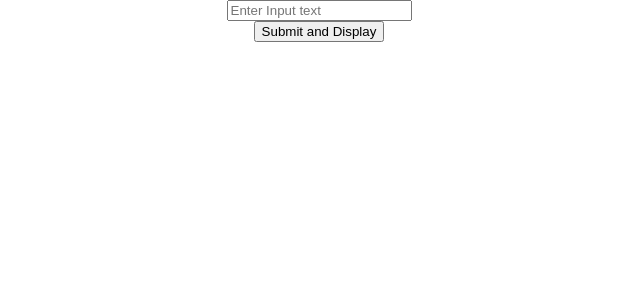
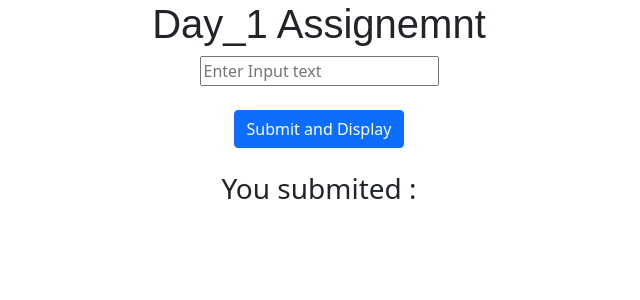
Before and after one commit to punamchandchavhan/react_training_code, a React (Create React App) app: page / in a window 1280 px wide. Shown: the top 300 px of the page, without its empty margins (321-961 px from the left). Built offline with nearby package versions, Linux system fonts and the light colour scheme.

Commit message:
modification done

```diff
--- a/package.json
+++ b/package.json
@@ -6,7 +6,9 @@
     "@testing-library/jest-dom": "^5.12.0",
     "@testing-library/react": "^11.2.6",
     "@testing-library/user-event": "^12.8.3",
+    "bootstrap": "^5.0.2",
     "react": "^17.0.2",
+    "react-bootstrap": "^2.0.0-beta.4",
     "react-dom": "^17.0.2",
     "react-scripts": "4.0.3",
     "web-vitals": "^1.1.2"
--- a/src/App.js
+++ b/src/App.js
@@ -1,35 +1,46 @@
-import React, {useState} from 'react';
+import React, { Component } from 'react'
 import './App.css';
 import InputText from './components/InputText';
 import Button from './components/Button';
 import Text from './components/Text'
 
-function App() {
-  const [value, setValue] = useState("")
-  const [message, setMessage] = useState("")
+export class App extends Component {     //making class component done.
+    constructor(props){
+        super(props)
+        this.state = {
+            value: "",
+            message: ""
+        }
+    }
+    handleChange = value => {
+        this.setState({
+            value
+        })
+    }
 
-  const handleChange = value => {
-    setValue(value)
-  }
+    handleClick = () => {
+        if(this.state.value === "") {
+          alert("Empty Text ")
+        }
+        this.setState({
+            message: this.state.value
+        })
+    }
+    render() {
+        return (
 
-  const handleClick = () => {
-    if(value === "") {
-      alert("Empty ")
+            <div className="App">
+            <h1 className="pageHeading">Day_1 Assignemnt </h1>
+            <InputText placeholder="Enter Input text" value={this.state.value} handleChange={this.handleChange}/>
+            <br/>
+            <Button label="Submit and Display" handleClick={this.handleClick}/>
+            <br/>
+            <Text message={this.state.message}/>
+
+            </div>
+
+        )
     }
-    setMessage(value)
-  }
-
-  return (
-    <div className="App">
-      <InputText placeholder="Enter Input text" value={value} handleChange={handleChange}/>
-
-      <Button label="Submit and Display" handleClick={handleClick}/>
-
-      <Text />
-      {message}
-
-    </div>
-  );
 }
 
-export default App;
+export default App
--- a/src/components/Button.js
+++ b/src/components/Button.js
@@ -1,11 +1,12 @@
 import React from 'react';
+import 'bootstrap/dist/css/bootstrap.min.css';
 
 
 
 function Button(props) {
     return (
         <div>
-            <button onClick={props.handleClick}>{props.label}</button>
+            <button className="btn btn-primary" onClick={props.handleClick}>{props.label}</button>
         </div>
     )
 }
--- a/src/components/Text.js
+++ b/src/components/Text.js
@@ -4,7 +4,7 @@ import React from 'react'
 function Text(props) {
     return (
         <div >
-            <h3>{props.message}</h3>
+            <h3> You submited : {props.message}</h3>
         </div>
     )
 }
```
Also changed, not shown: 1 other file (tests, documents, lock files or other folders).
